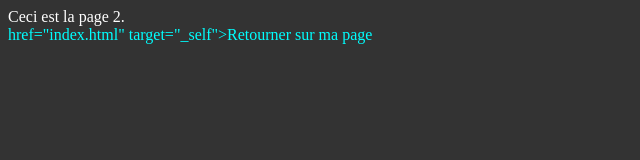
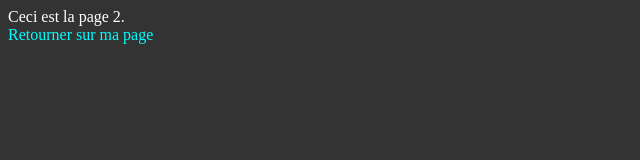
Before and after one commit to GermeNappe/MonSite, a plain HTML site: page page2.html in a window 1280 px wide. Shown: the whole page, without its empty margins (0-640 px from the left). Drawn offline with Linux system fonts and the light colour scheme.

Commit message:
Correction d'une ligne pour le retour de page2

```diff
--- a/page2.html
+++ b/page2.html
@@ -9,7 +9,7 @@
 
 <body>
     Ceci est la page 2.<br>
-    <a> href="index.html" target="_self">Retourner sur ma page</a><br>
+    <a> <href="index.html" target="_self">Retourner sur ma page</a><br>
 </body>
 
 </html>
```
